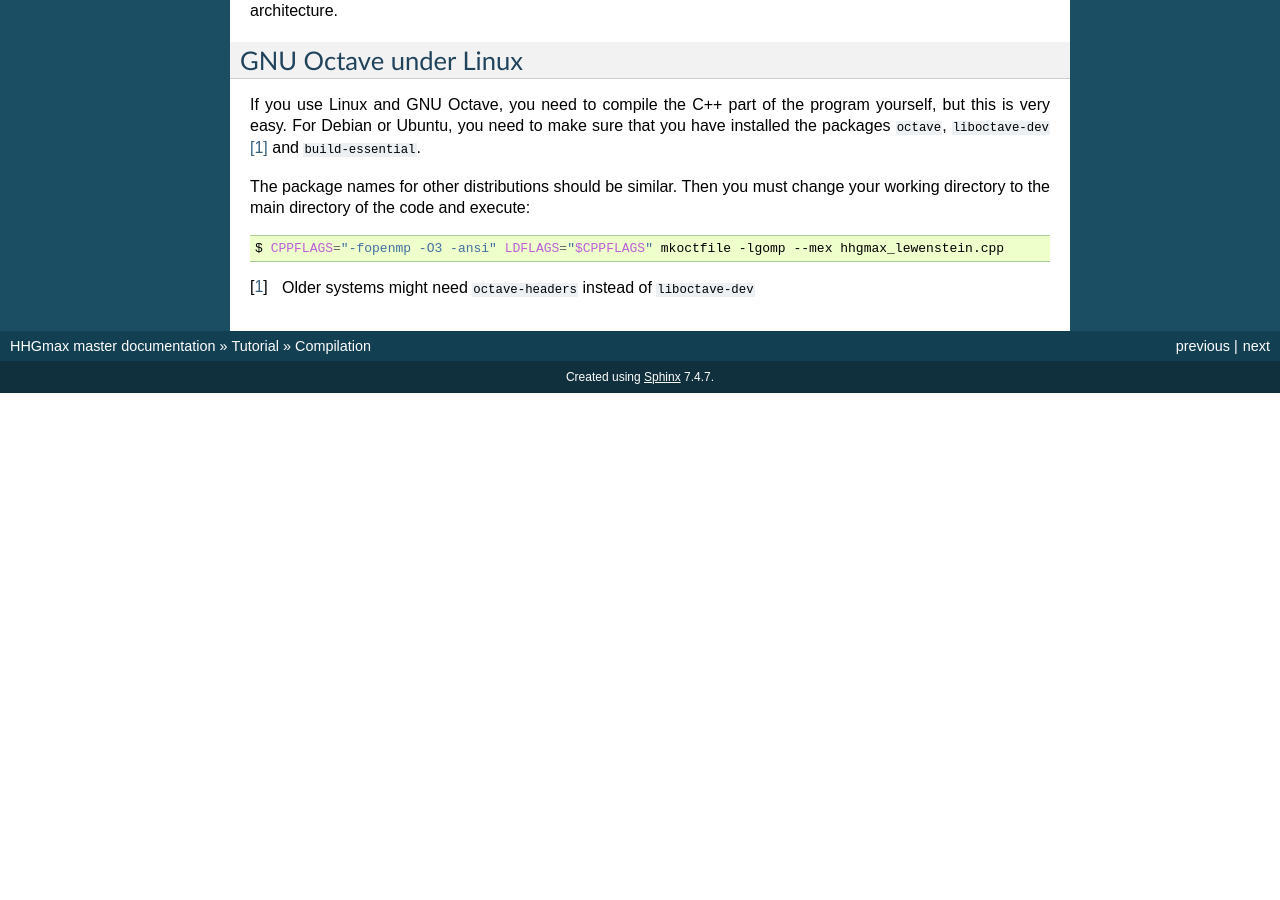
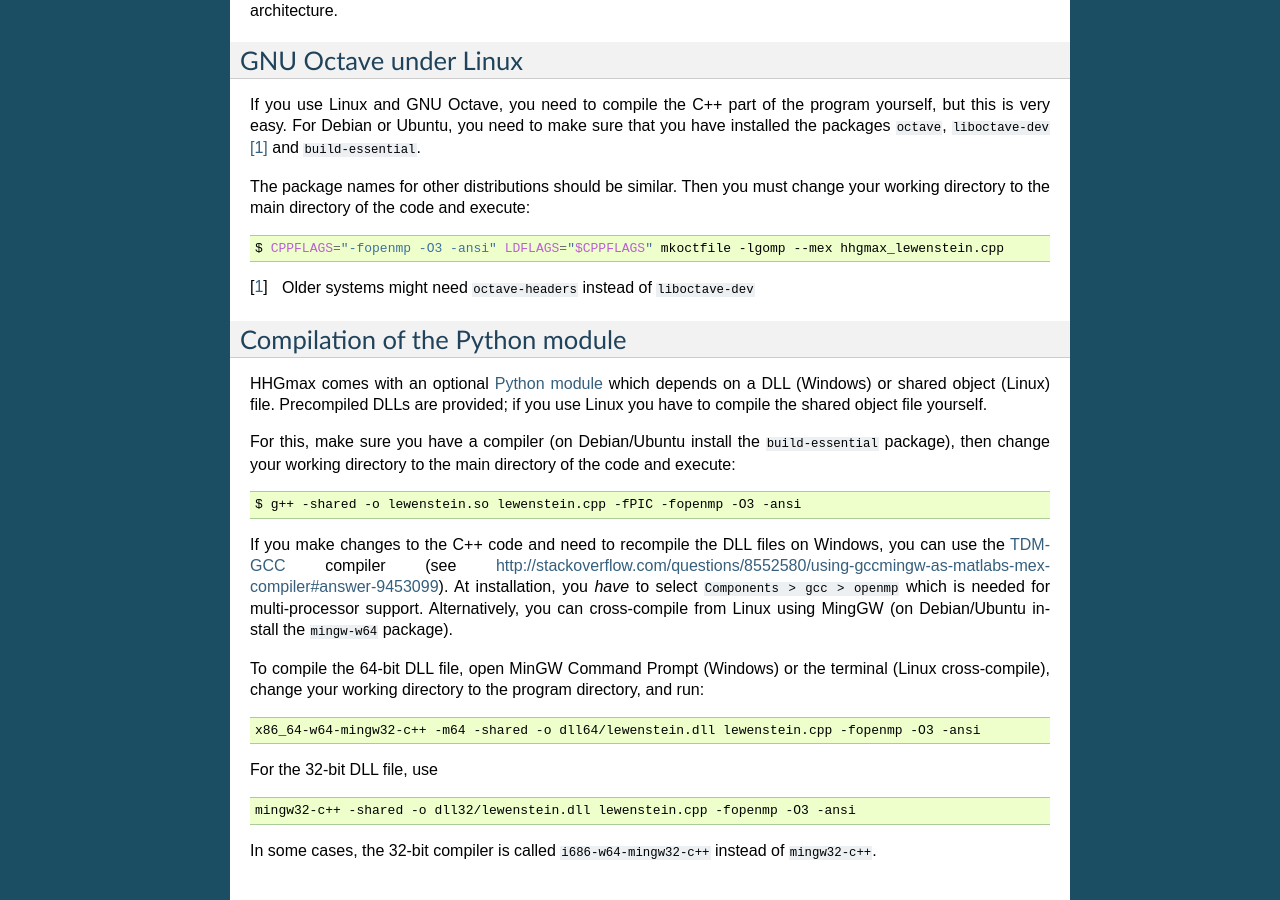
Before and after one commit to Leberwurscht/HHGmax, a Sphinx documentation site: the page built from doc/source/tutorial/compilation.rst, in a window 1280 px wide and 900 px high, scrolled down 1116 px. Built offline with Sphinx 7.4.7, drawn with Linux system fonts in a browser that asks for light colours; formulas are drawn with MathJax 3; before the commit the page ends 1509 px from its top, so only the background shows below that.

Commit message:
document Python module

```diff
--- a/doc/source/reference.rst
+++ b/doc/source/reference.rst
@@ -13,3 +13,4 @@ Reference Manual
    reference/sau_convert.rst
    reference/tong_lin_ionization_rate.rst
    reference/lewenstein.rst
+   reference/pylewenstein.rst
--- a/doc/source/tutorial.rst
+++ b/doc/source/tutorial.rst
@@ -14,4 +14,5 @@ Tutorial
    tutorial/resources
    tutorial/custom_df
    tutorial/ground_state_depletion
+   tutorial/python
    tutorial/compilation
--- a/doc/source/tutorial/compilation.rst
+++ b/doc/source/tutorial/compilation.rst
@@ -78,3 +78,36 @@ your working directory to the main directory of the code and execute:
     $ CPPFLAGS="-fopenmp -O3 -ansi" LDFLAGS="$CPPFLAGS" mkoctfile -lgomp --mex hhgmax_lewenstein.cpp
 
 .. [#headers-note] Older systems might need ``octave-headers`` instead of ``liboctave-dev``
+
+
+.. _compilation_python:
+
+Compilation of the Python module
+--------------------------------
+
+HHGmax comes with an optional :ref:`Python module <python>` which depends on a DLL (Windows) or shared object (Linux) file. Precompiled DLLs
+are provided; if you use Linux you have to compile the shared object file yourself.
+
+For this, make sure you have a compiler (on Debian/Ubuntu install the ``build-essential`` package), then change your working
+directory to the main directory of the code and execute:
+
+.. code-block:: bash
+
+  $ g++ -shared -o lewenstein.so lewenstein.cpp -fPIC -fopenmp -O3 -ansi
+
+If you make changes to the C++ code and need to recompile the DLL files on Windows, you can use the TDM-GCC_ compiler (see http://stackoverflow.com/questions/8552580/using-gccmingw-as-matlabs-mex-compiler#answer-9453099).
+At installation, you *have* to select ``Components > gcc > openmp`` which is needed for multi-processor support. Alternatively, you can cross-compile from Linux using MingGW (on Debian/Ubuntu install the ``mingw-w64`` package).
+
+To compile the 64-bit DLL file, open MinGW Command Prompt (Windows) or the terminal (Linux cross-compile), change your working directory to the program directory, and run:
+
+.. code-block:: bat
+
+  x86_64-w64-mingw32-c++ -m64 -shared -o dll64/lewenstein.dll lewenstein.cpp -fopenmp -O3 -ansi
+
+For the 32-bit DLL file, use
+
+.. code-block:: bat
+
+  mingw32-c++ -shared -o dll32/lewenstein.dll lewenstein.cpp -fopenmp -O3 -ansi
+
+In some cases, the 32-bit compiler is called ``i686-w64-mingw32-c++`` instead of ``mingw32-c++``.
--- a/doc/source/tutorial/installation.rst
+++ b/doc/source/tutorial/installation.rst
@@ -22,6 +22,9 @@ list of contained files, minus some lower level modules::
     lewenstein.hpp
     vec.hpp
 
+    lewenstein.cpp
+    pylewenstein.py
+
     examples/
     doc/
 
--- /dev/null
+++ b/doc/source/tutorial/python_plot.py
@@ -0,0 +1,14 @@
+import os, sys
+directory = os.path.join(os.path.dirname(os.path.realpath(__file__)),'..','..','..','examples','tutorial','python')
+print directory
+sys.path.append(directory)
+
+import pylab
+import numpy as np
+
+def nop(): pass
+pylab.show = nop
+
+import dipole_spectrum
+
+pylab.savefig('python_pulses.png')
```
Also changed, not shown: doc/source/reference/pylewenstein.rst (added, +125 -0 lines), doc/source/tutorial/python.rst (added, +45 -0 lines), doc/source/tutorial/python_pulses.png (added).
